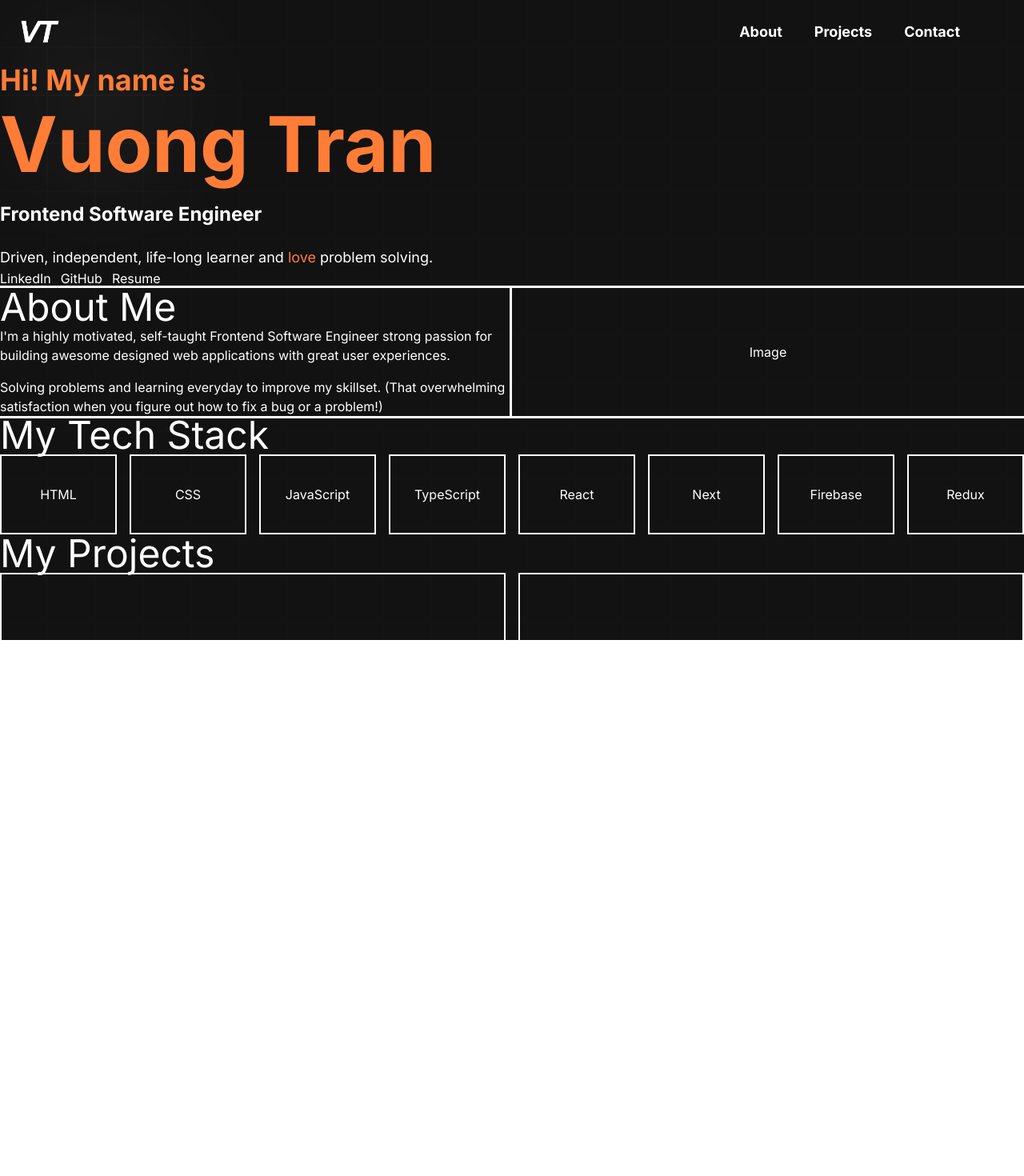
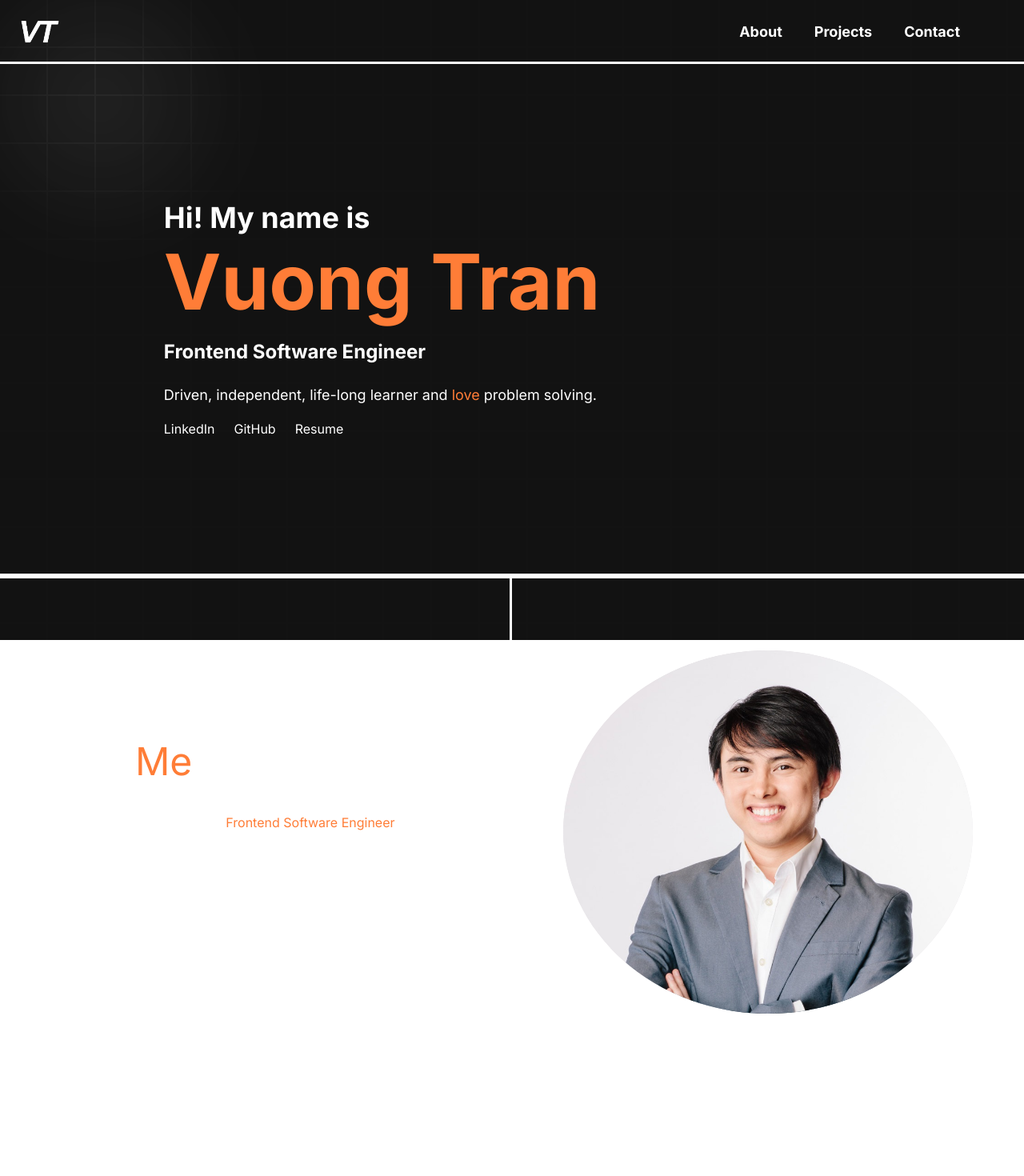
Before and after one commit to Vtrandev/eportfolio-next, a Next.js app: page / in a window 1280 px wide. Shown: the top 1470 px of the page at 80% size. Built offline with nearby package versions, Linux system fonts and the light colour scheme.

Commit message:
Finished layout for landing and about section

```diff
--- a/components/About.tsx
+++ b/components/About.tsx
@@ -2,24 +2,41 @@ import React from "react";
 
 function About() {
   return (
-    <div id="about" className="text-white outline flex">
-      <div className="w-[50%]">
-        <h1 className="text-5xl">About Me</h1>
+    <div
+      id="about"
+      className="text-white outline flex flex-col items-center md:flex-row h-[80vh]"
+    >
+      <div className="w-full md:w-[50%] p-5 flex flex-col justify-center">
+        <h1 className="text-5xl mb-10">
+          About <span className="orange">Me</span>
+        </h1>
         <p className="mb-4">
-          I'm a highly motivated, self-taught Frontend Software Engineer strong
-          passion for building awesome designed web applications with great user
-          experiences.
+          I'm a highly motivated, self-taught{" "}
+          <span className="orange">Frontend Software Engineer</span> with a
+          strong passion for building awesome designed web applications with
+          great user experiences.
         </p>
 
         <p>
-          Solving problems and learning everyday to improve my skillset. (That
-          overwhelming satisfaction when you figure out how to fix a bug or a
-          problem!)
+          Solving problems and learning everyday to improve my skillset.{" "}
+          <span className="text-sm">
+            (That overwhelming satisfaction when you figure out how to fix a bug
+            or a problem!)
+          </span>
         </p>
       </div>
 
-      <figure className="w-[50%] flex justify-center items-center outline">
-        <p>Image</p>
+      <figure className="relative h-full w-[80%] md:w-[50%] flex justify-center items-center outline overflow-hidden">
+        <img
+          className="absolute p-6 md:p-[10%] rounded-[50%] z-10"
+          src="./assets/VonTran124.jpg"
+          alt="personal photo"
+        />
+        <img
+          className="absolute p-6 md:p-[10%] rounded-[50%] z-20 hover:opacity-0"
+          src="./assets/VonTran123.jpg"
+          alt="personal photo"
+        />
       </figure>
     </div>
   );
--- a/components/Background.tsx
+++ b/components/Background.tsx
@@ -21,7 +21,7 @@ const Background = () => {
       <div
         style={{ top: location.y, left: location.x }}
         className={`-z-30 fixed w-[250px] h-[250px] circle bg-white rounded-full
-      opacity-5 blur-3xl`}
+      opacity-10 blur-3xl`}
       ></div>
       <div className="-z-40 fixed top-0 left-0 w-full h-full bg-[#131313]"></div>
       <div className="fixed top-0 left-0 w-full h-full background -z-20"></div>
--- a/components/Footer.tsx
+++ b/components/Footer.tsx
@@ -5,7 +5,10 @@ import Link from "next/link";
 
 function Footer() {
   return (
-    <div id="footer" className="text-white flex flex-col items-center p-10">
+    <div
+      id="footer"
+      className="text-white flex flex-col items-center p-10 bg-[#252525]"
+    >
       <figure>
         <Image
           src={LogoImg}
--- a/components/Landing.tsx
+++ b/components/Landing.tsx
@@ -13,33 +13,33 @@ function Landing() {
   }, []);
 
   return (
-    <div className="flex flex-col text-left">
+    <div className="flex flex-col outline h-[80vh] justify-center px-[16%]">
       {loading ? (
         <>
           <div>
-            <Skeleton width={450} height={96} rounded="10px" />
+            <Skeleton width={"70%"} height={96} rounded="10px" />
           </div>
 
           <div>
-            <Skeleton width={500} height={32} rounded="8px" />
+            <Skeleton width={"70%"} height={32} rounded="8px" />
           </div>
           <div>
-            <Skeleton width={537} height={80} rounded="8px" />
+            <Skeleton width={"70%"} height={80} rounded="8px" />
           </div>
         </>
       ) : (
         <>
-          <h1 className="text-4xl orange font-bold mb-3">Hi! My name is</h1>
-          <h1 className="text-8xl orange font-bold mb-6">Vuong Tran</h1>
-          <h2 className="text-2xl font-bold mb-6 text-white">
+          <h1 className="text-2xl md:text-4xl font-bold mb-3">Hi! My name is</h1>
+          <h1 className="text-4xl md:text-8xl orange font-bold mb-6">Vuong Tran</h1>
+          <h2 className="text-xl md:text-2xl font-bold mb-6 text-white">
             Frontend Software Engineer
           </h2>
           <div>
-            <p className="text-lg text-white">
+            <p className="text-md md:text-lg text-white mb-4">
               Driven, independent, life-long learner and <span className="orange">love</span> problem solving.
             </p>
           </div>
-          <div className="flex space-x-3 text-white">
+          <div className="flex space-x-6 text-white">
             <a href="https://www.linkedin.com/in/vuong-tran-ca" target="_blank">
               LinkedIn
             </a>
--- a/components/skeleton.tsx
+++ b/components/skeleton.tsx
@@ -5,8 +5,8 @@ export default function Skeleton({
   height,
   rounded,
 }: {
-  width: number;
-  height: number;
+  width: string | number;
+  height: string | number;
   rounded: string | number;
 }) {
   return (
```
Also changed, not shown: public/assets/VonTran123.JPG (added), public/assets/VonTran124.jpg (added).
